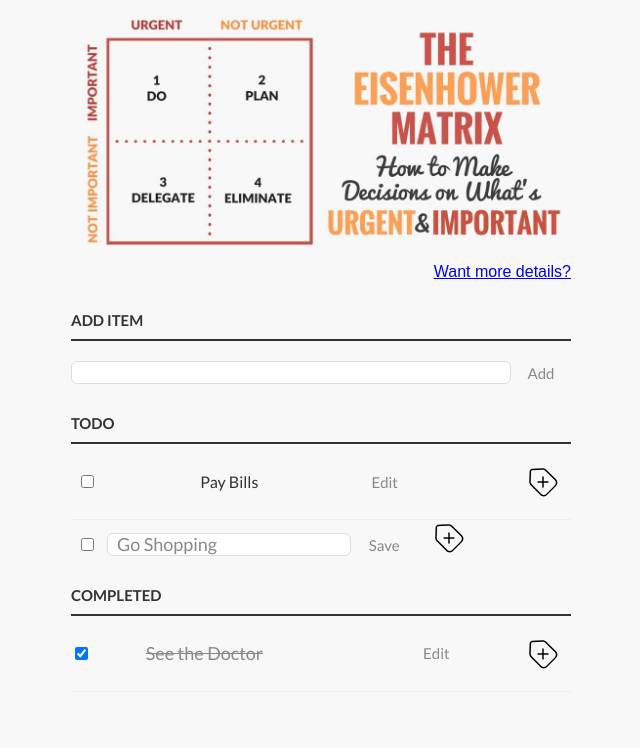
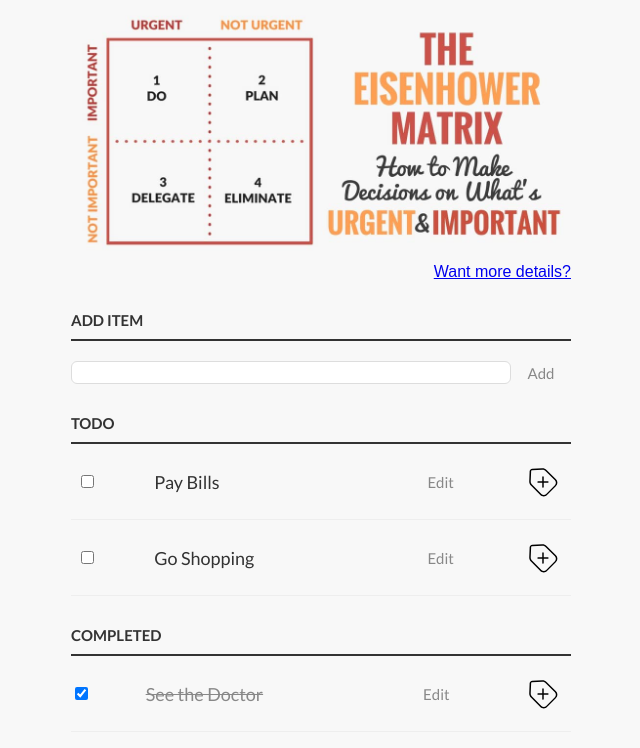
Before and after one commit to LesiaUKR/clean-code-s1e1, a plain HTML site: page index.html in a window 1280 px wide. Both pictures are taken after a click on the button "Save". Shown: the whole page, without its empty margins (319-959 px from the left). Drawn offline with Linux system fonts and the light colour scheme.

Commit message:
fix(basic-3.1): use hyphen to separate id name, change name of selectors in app.js

```diff
--- a/app.js
+++ b/app.js
@@ -9,12 +9,13 @@
 
 var taskInput = document.getElementById("new-task"); //Add a new task.
 var addButton = document.getElementsByTagName("button")[0]; //first button
-var incompleteTaskHolder = document.getElementById("incompleteTasks"); //ul of #incompleteTasks
+var incompleteTaskHolder = document.getElementById("incompleted-tasks"); //ul of #incompleteTasks
 var completedTasksHolder = document.getElementById("completed-tasks"); //completed-tasks
 
 //New task list item
 var createNewTaskElement = function (taskString) {
   var listItem = document.createElement("li");
+  listItem.className = "task_item";
 
   //input (checkbox)
   var checkBox = document.createElement("input"); //checkbx
@@ -30,17 +31,18 @@
   var deleteButtonImg = document.createElement("img"); //delete button image
 
   label.innerText = taskString;
-  label.className = "task";
+  label.className = "task_item-label";
 
   //Each elements, needs appending
   checkBox.type = "checkbox";
+  checkBox.className = "task_item-checkbox";
   editInput.type = "text";
   editInput.className = "task_item-input";
 
   editButton.innerText = "Edit"; //innerText encodes special characters, HTML does not.
-  editButton.className = "edit";
+  editButton.className = "task_btn task_btn-edit";
 
-  deleteButton.className = "delete";
+  deleteButton.className = "task_btn task_btn-delete";
   deleteButtonImg.src = "./remove.svg";
   deleteButton.appendChild(deleteButtonImg);
 
@@ -76,7 +78,7 @@
 
   var editInput = listItem.querySelector("input[type=text]");
   var label = listItem.querySelector("label");
-  var editBtn = listItem.querySelector(".edit");
+  var editBtn = listItem.querySelector(".task_btn-edit");
   var containsClass = listItem.classList.contains("edit-mode");
   //If class of the parent is .editmode
   if (containsClass) {
@@ -138,8 +140,8 @@
   console.log("bind list item events");
   //select ListItems children
   var checkBox = taskListItem.querySelector("input[type=checkbox]");
-  var editButton = taskListItem.querySelector("button.edit");
-  var deleteButton = taskListItem.querySelector("button.delete");
+  var editButton = taskListItem.querySelector(".task_btn-edit");
+  var deleteButton = taskListItem.querySelector(".task_btn-delete");
 
   //Bind editTask to edit button.
   editButton.onclick = editTask;
--- a/index.html
+++ b/index.html
@@ -45,17 +45,17 @@
       </section>
       <section class="task_section">
         <h3 class="task_section-title">Todo</h3>
-        <ul class="task_list" id="incompleteTasks">
+        <ul class="task_list" id="incompleted-tasks">
           <li class="task_item">
             <input class="task_item-checkbox" type="checkBox" />
-            <label class="task_item-text">Pay Bills</label>
+            <label class="task_item-label">Pay Bills</label>
             <input class="task_item-input" type="text" />
             <button class="task_btn task_btn-edit">Edit</button>
             <button class="task_btn task_btn-delete">
               <img src="./remove.svg" />
             </button>
           </li>
-          <li class="task_list-item edit-mode">
+          <li class="task_item edit-mode">
             <input class="task_item-checkbox" type="checkbox" />
             <label class="task_item-label">Go Shopping</label>
             <input class="task_item-input" type="text" value="Go Shopping" />
```
